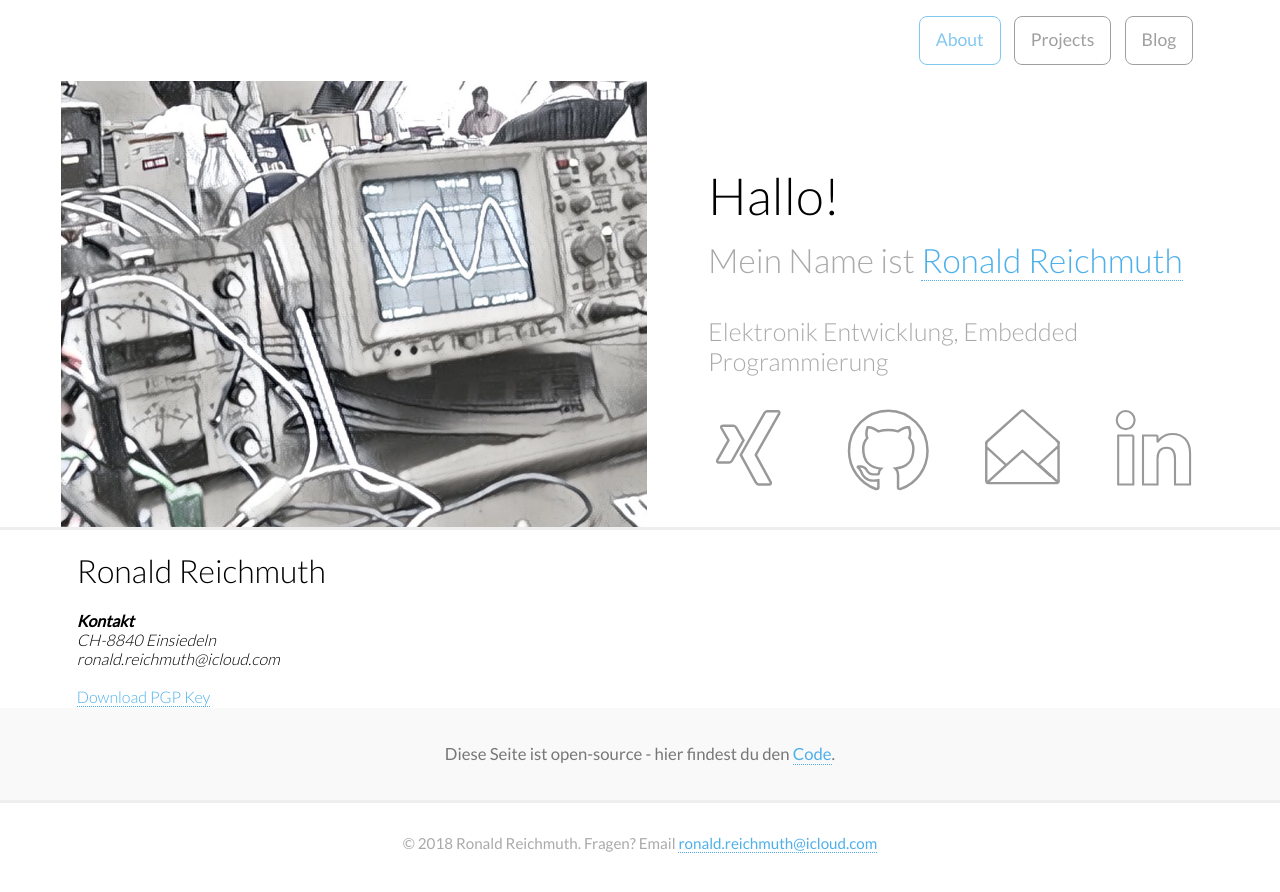
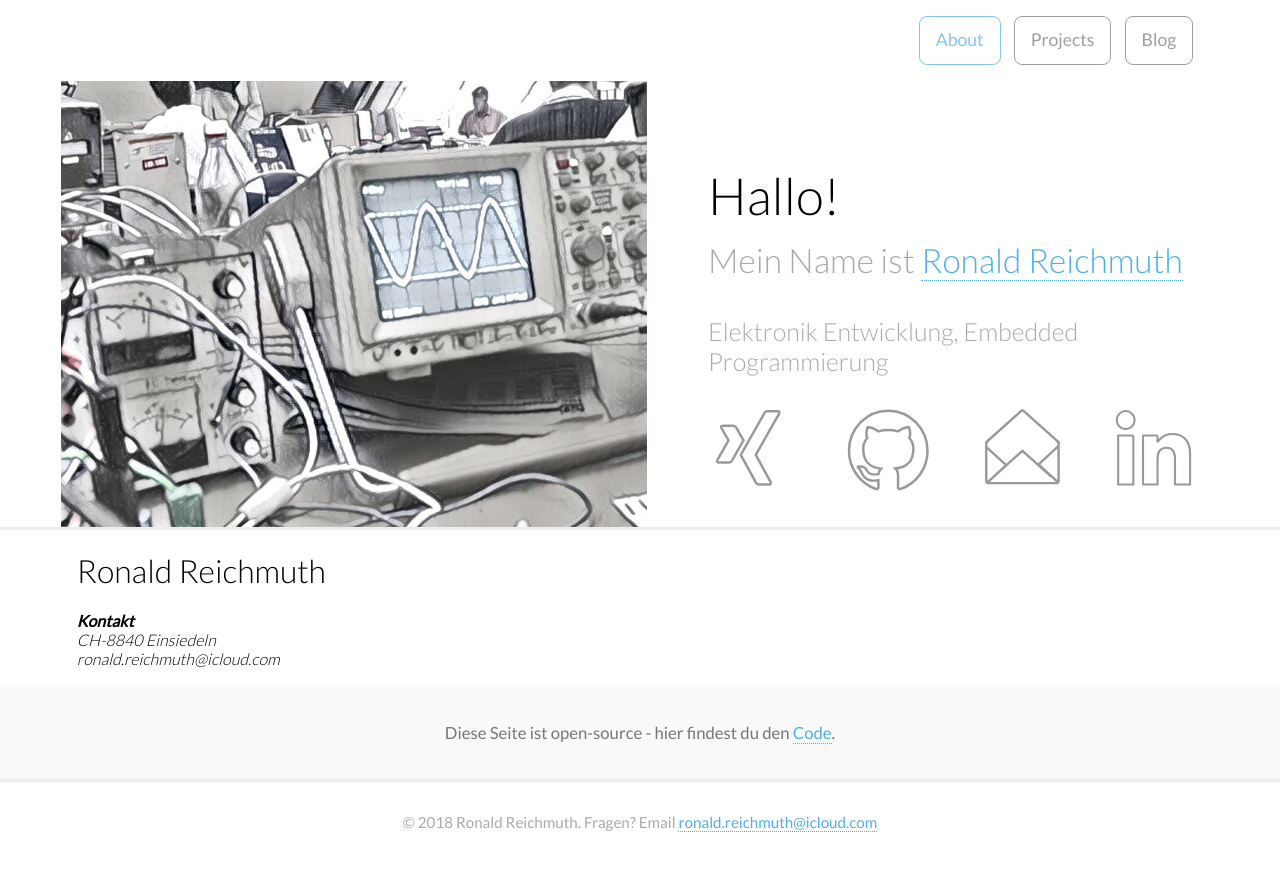
Before and after one commit to ronaldreichmuth/ronaldreichmuth.github.io, a Jekyll site: the page built from contact/index.html, in a window 1280 px wide. Shown: the top 892 px of the page. Built offline with Jekyll 4.4.1, drawn with Linux system fonts in a browser that asks for light colours.

Commit message:
Update index.html

```diff
--- a/contact/index.html
+++ b/contact/index.html
@@ -9,5 +9,3 @@ title: Ronald Reichmuth
   <span class="obfuscate">ronald.reichmuth@icloud.com</span>
 </address>
 <br>
-<a href="/download/318CCD77.asc" class="download" title="Download PGP Key">Download PGP Key</a>
-<br>
```
